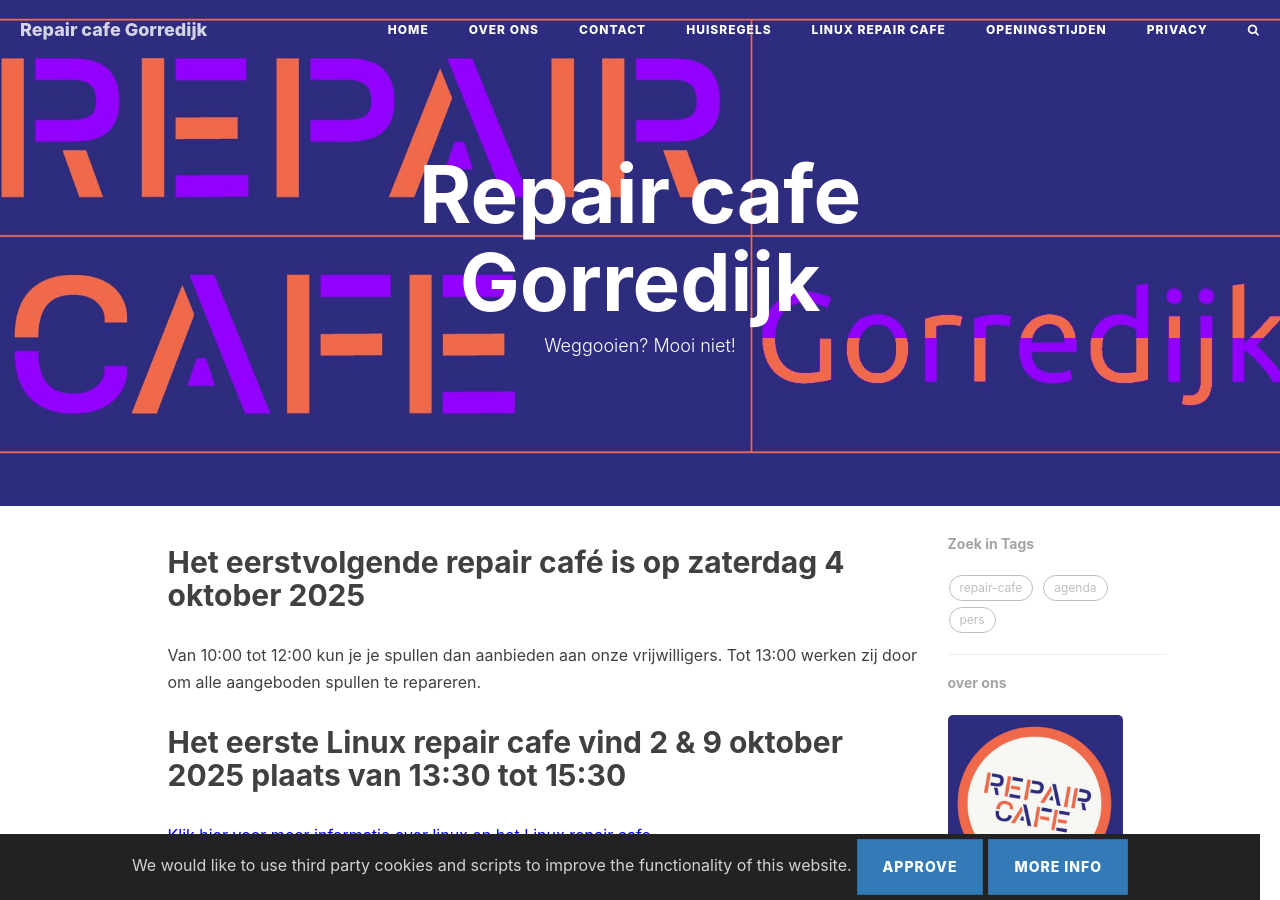
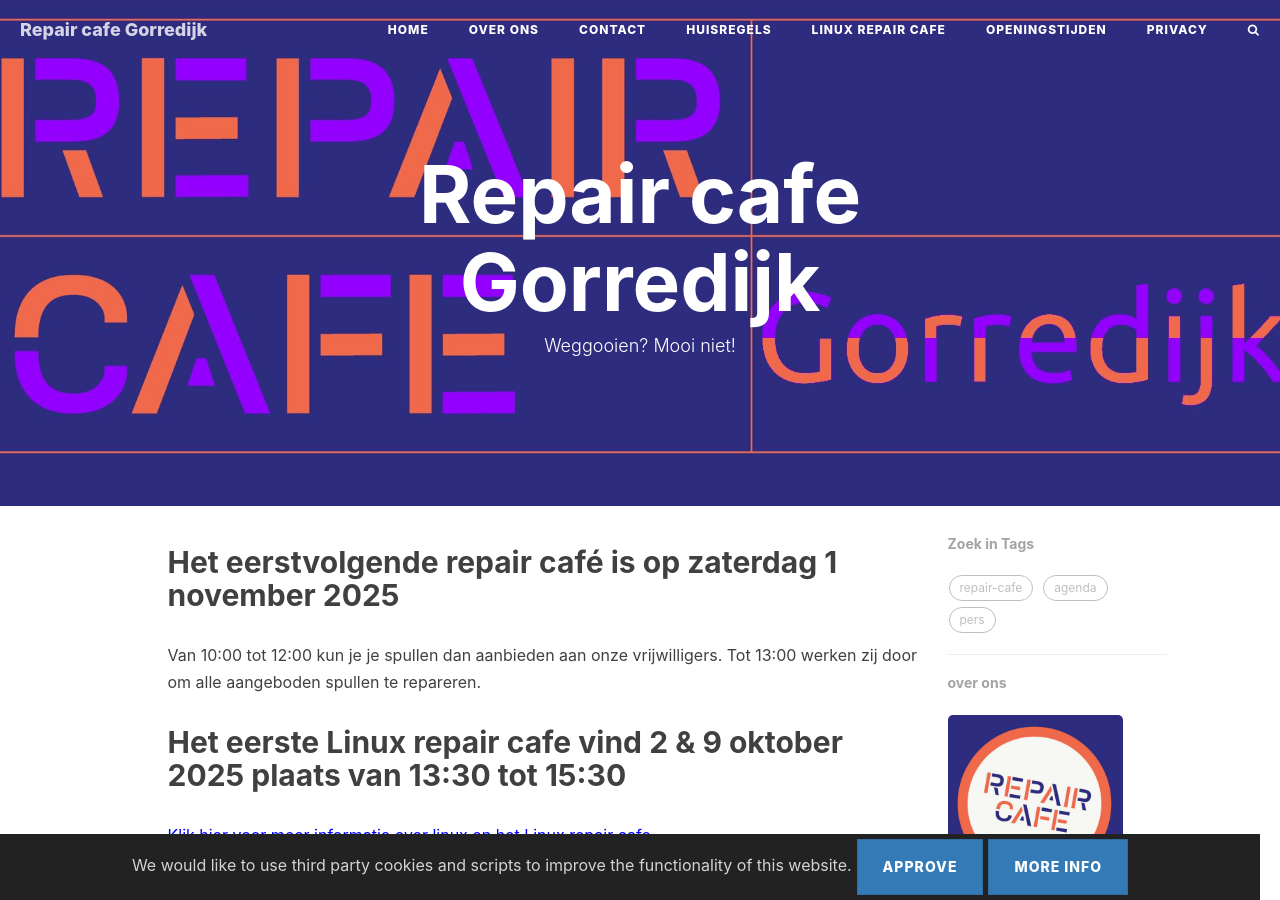
Before and after one commit to jpyp/jpyp.github.io, a Jekyll site: the page built from index.html, in a window 1280 px wide and 900 px high. Built offline with Jekyll 4.4.1, drawn with Linux system fonts in a browser that asks for light colours; nearby versions of some CDN libraries; the list of posts is cut into pages by our own code; comment, search, counter and statistics services are not loaded.

Commit message:
Update index.html

```diff
--- a/index.html
+++ b/index.html
@@ -2,7 +2,7 @@
 layout: page
 description: "Weggooien? Mooi niet!"
 ---
-<h2>Het eerstvolgende repair café is op zaterdag 4 oktober 2025</h2>
+<h2>Het eerstvolgende repair café is op zaterdag 1 november 2025</h2>
 
 <p>Van 10:00 tot 12:00 kun je je spullen dan aanbieden aan onze vrijwilligers. Tot 13:00 werken zij door om alle aangeboden spullen te repareren.</p>
 
```
